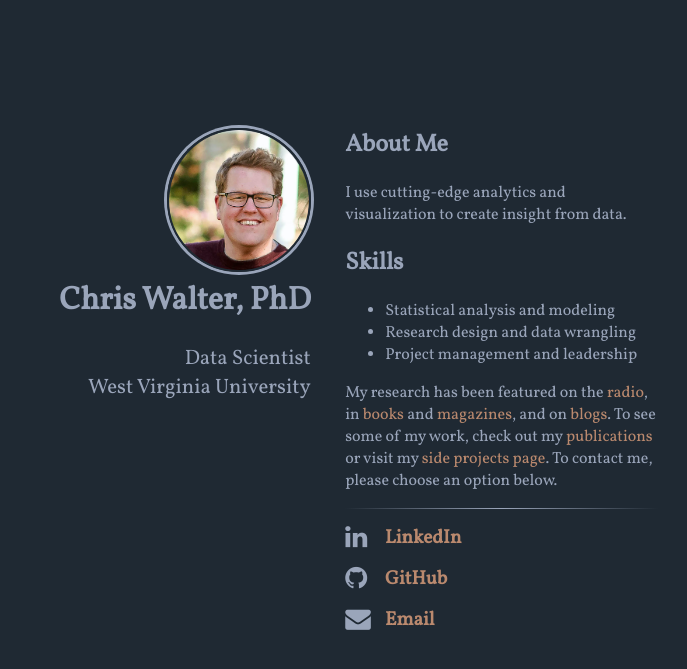
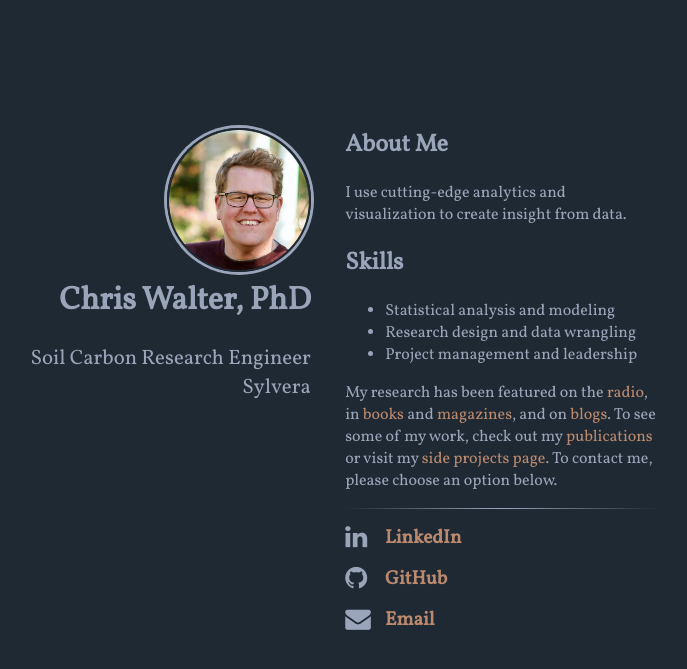
Before and after one commit to waltscience/waltscience.github.io, a Jekyll site: the page built from index.html, in a window 1280 px wide. Shown: the top 669 px of the page, without its empty margins (322-1009 px from the left). Built offline with Jekyll 4.4.1, drawn with Linux system fonts in a browser that asks for light colours; nearby versions of some CDN libraries.

Commit message:
Update _config.yml

```diff
--- a/_config.yml
+++ b/_config.yml
@@ -9,7 +9,7 @@ compass:
   # author will appear under the avatar (optional)
   author: "Chris Walter, PhD"
   # tagline will appear under the title (optional)
-  tagline: "Data Scientist <br> West Virginia University"
+  tagline: "Soil Carbon Research Engineer <br> Sylvera"
   # if include_content is true, the contents of the content.html include will be
   # added right above the generated item list, if present
   include_content: true
```
